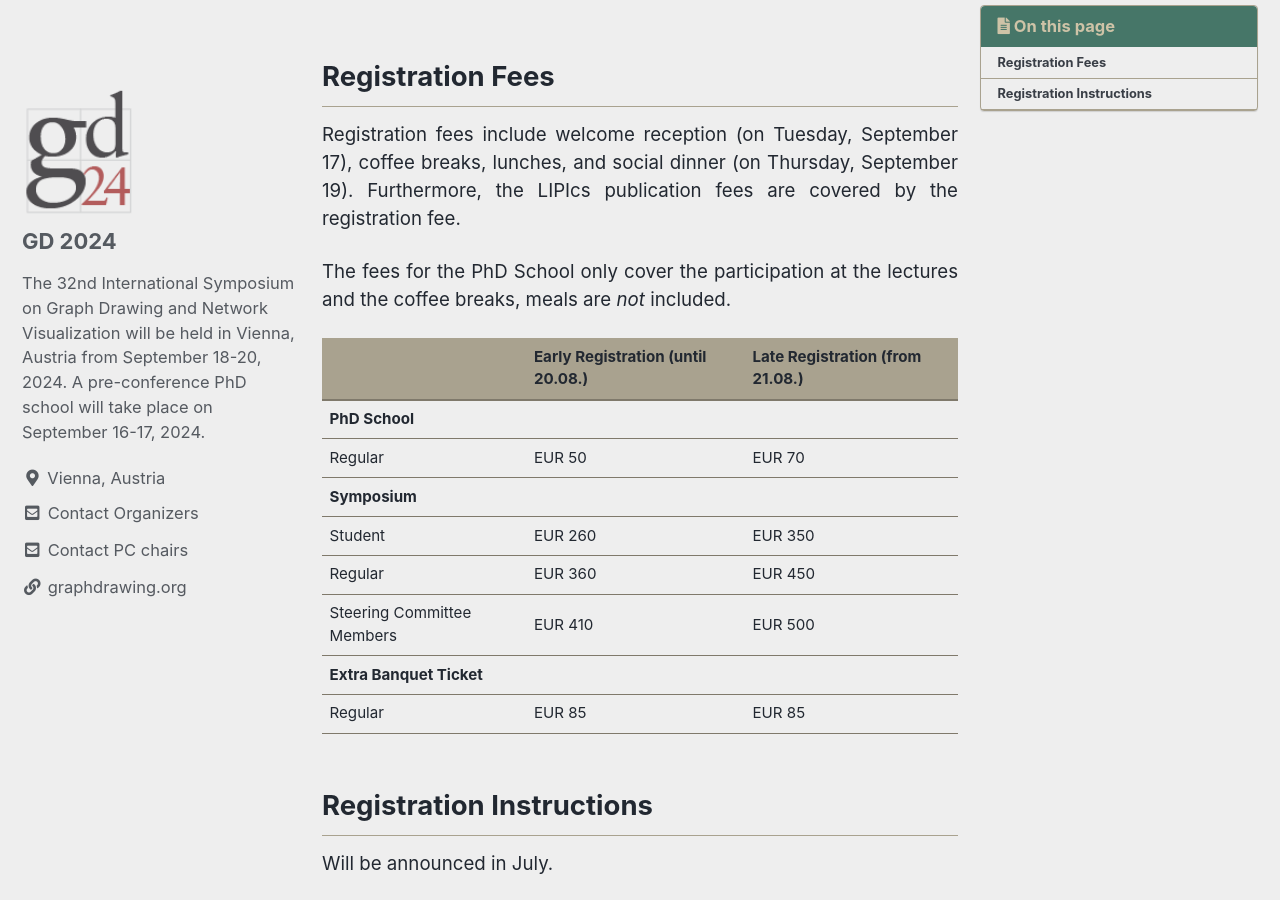
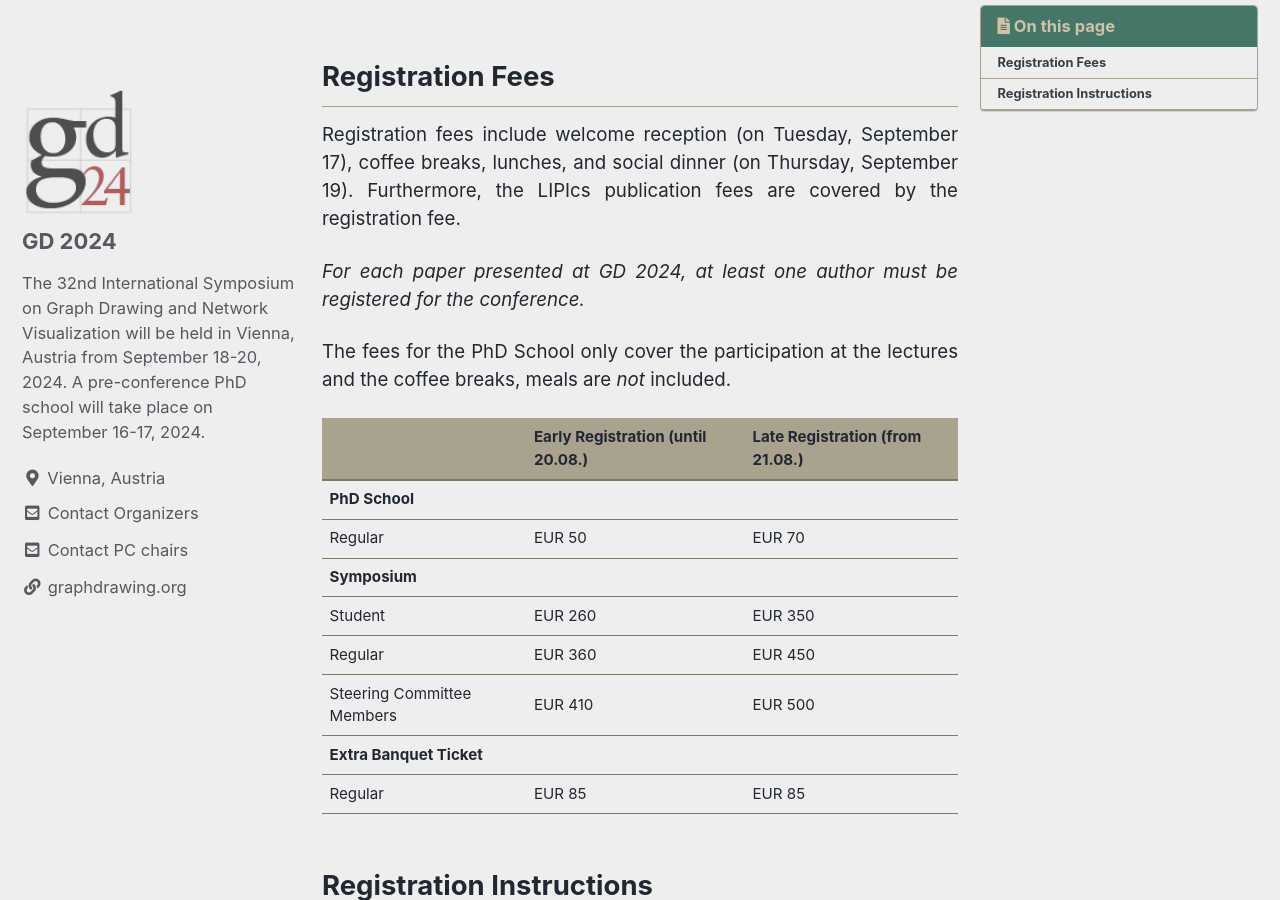
Before and after one commit to graphdrawing/gd2024, a Jekyll site: the page built from pages/registration.md, in a window 1280 px wide and 900 px high, scrolled down 472 px. Built offline with Jekyll 4.4.1, drawn with Linux system fonts in a browser that asks for light colours; cached includes are drawn as plain includes.

Commit message:
Update registration.md

```diff
--- a/pages/registration.md
+++ b/pages/registration.md
@@ -12,6 +12,8 @@ toc: true
 ## Registration Fees
 Registration fees include welcome reception (on Tuesday, September 17), coffee breaks, lunches, and social dinner (on Thursday, September 19).
 Furthermore, the LIPIcs publication fees are covered by the registration fee.
+
+*For each paper presented at GD 2024, at least one author must be registered for the conference.*
 
 The fees for the PhD School only cover the participation at the lectures and the coffee breaks, meals are *not* included.
 
```
